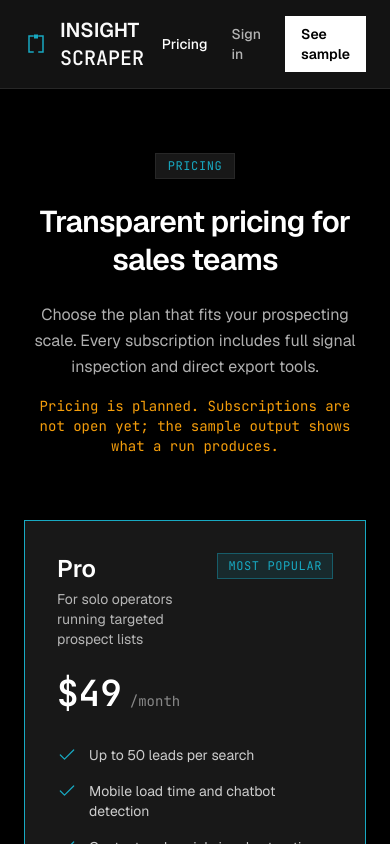
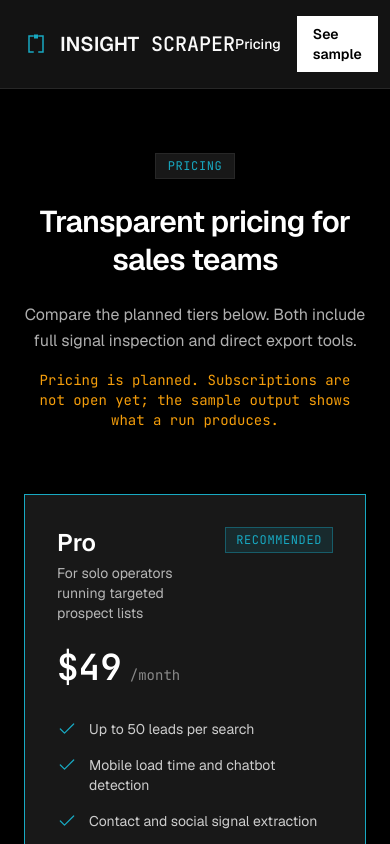
Before and after one commit to BradleyXiX/Insight-Scraper, a Next.js app in the folder apps/dashboard/: page /pricing in a window 390 px wide. Shown: the top 844 px of the page. Built offline with nearby package versions, Linux system fonts and the light colour scheme; no server answers.

Commit message:
fix(ui): tighten mobile nav spacing and remove leftover sales copy

```diff
--- a/apps/dashboard/src/app/page.tsx
+++ b/apps/dashboard/src/app/page.tsx
@@ -39,8 +39,10 @@ export default function Home(): React.ReactElement {
     <div className="min-h-screen bg-background text-foreground font-sans relative flex flex-col selection:bg-accent-quiet">
       {/* Navigation */}
       <nav className="relative z-10 flex items-center justify-between px-6 py-4 w-full max-w-7xl mx-auto border-b border-border bg-surface/80 backdrop-blur-md">
-        <Logo size={24} />
-        <div className="flex items-center gap-6">
+        <div className="shrink-0">
+          <Logo size={24} />
+        </div>
+        <div className="flex items-center gap-4 sm:gap-6">
           <Link
             href="/pricing"
             className="text-sm font-medium text-foreground/70 hover:text-white transition-colors"
@@ -49,7 +51,7 @@ export default function Home(): React.ReactElement {
           </Link>
           <Link
             href="/sign-in"
-            className="text-sm font-medium text-foreground/70 hover:text-white transition-colors"
+            className="hidden sm:inline text-sm font-medium text-foreground/70 hover:text-white transition-colors"
           >
             Sign in
           </Link>
--- a/apps/dashboard/src/app/pricing/page.tsx
+++ b/apps/dashboard/src/app/pricing/page.tsx
@@ -25,8 +25,10 @@ export default function PricingPage(): React.ReactElement {
     <div className="min-h-screen bg-background text-foreground font-sans relative flex flex-col selection:bg-accent-quiet">
       {/* Navigation */}
       <nav className="relative z-10 flex items-center justify-between px-6 py-4 w-full max-w-7xl mx-auto border-b border-border bg-surface/80 backdrop-blur-md">
-        <Logo size={24} />
-        <div className="flex items-center gap-6">
+        <div className="shrink-0">
+          <Logo size={24} />
+        </div>
+        <div className="flex items-center gap-4 sm:gap-6">
           <Link
             href="/pricing"
             className="text-sm font-medium text-white transition-colors"
@@ -35,7 +37,7 @@ export default function PricingPage(): React.ReactElement {
           </Link>
           <Link
             href="/sign-in"
-            className="text-sm font-medium text-foreground/70 hover:text-white transition-colors"
+            className="hidden sm:inline text-sm font-medium text-foreground/70 hover:text-white transition-colors"
           >
             Sign in
           </Link>
@@ -61,7 +63,7 @@ export default function PricingPage(): React.ReactElement {
           </h1>
 
           <p className="text-base sm:text-lg text-foreground/70 leading-relaxed max-w-2xl mx-auto">
-            Choose the plan that fits your prospecting scale. Every subscription includes full signal inspection and direct export tools.
+            Compare the planned tiers below. Both include full signal inspection and direct export tools.
           </p>
 
           <p className="mt-4 text-sm font-mono text-attention">
--- a/apps/dashboard/src/components/PriceTier.tsx
+++ b/apps/dashboard/src/components/PriceTier.tsx
@@ -40,7 +40,7 @@ export function PriceTier({
         </div>
         {featured && (
           <div className="px-2.5 py-1 text-xs font-mono uppercase tracking-wider bg-accent-quiet text-accent border border-accent/40 shrink-0">
-            Most popular
+            Recommended
           </div>
         )}
       </div>
```
